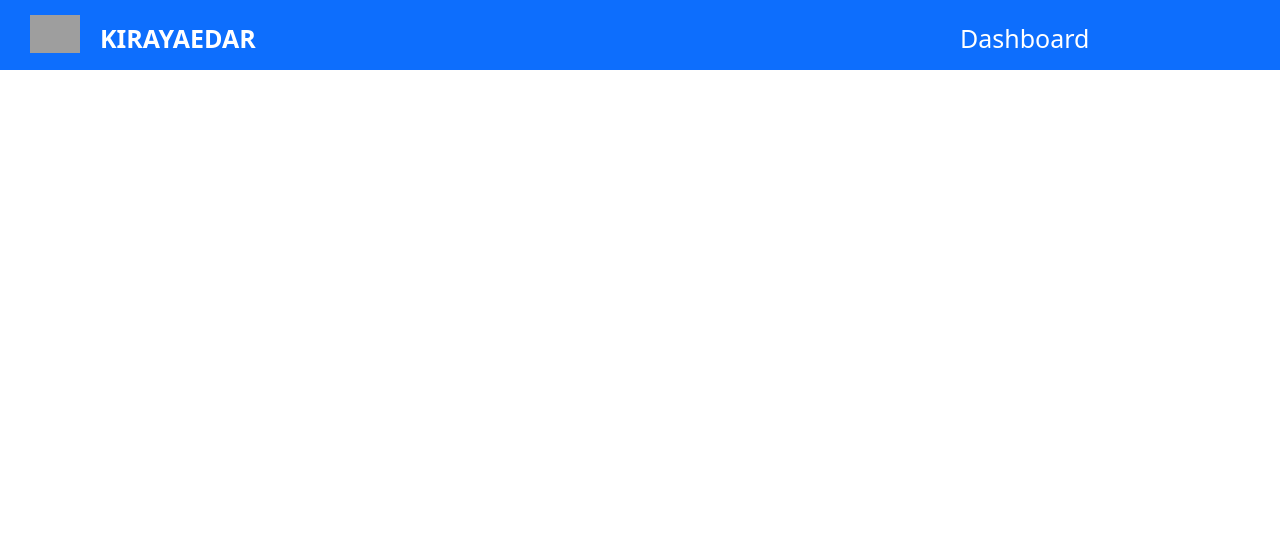
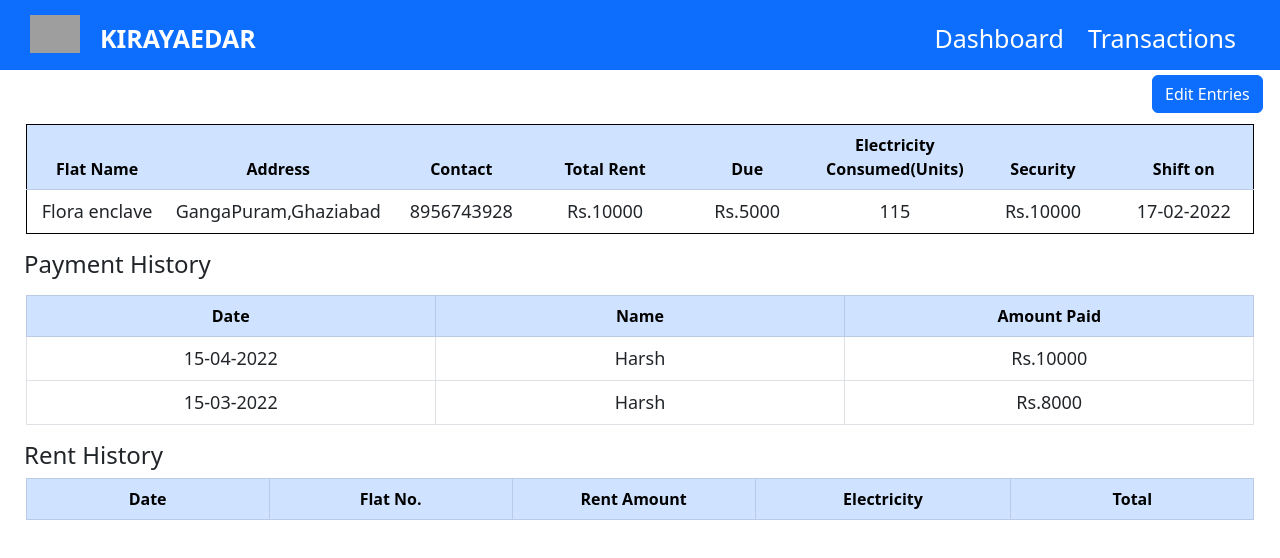
Before and after one commit to harsh0623/KIRAYEDAR, a React (Create React App) app in the folder kirayedar-react-project/: page /transactions in a window 1280 px wide. Shown: the top 558 px of the page. Built offline with nearby package versions, Linux system fonts and the light colour scheme; grey boxes are pictures that could not be loaded.

Commit message:
Creating transaction page and tables in the page

```diff
--- a/kirayedar-react-project/src/App.js
+++ b/kirayedar-react-project/src/App.js
@@ -5,13 +5,14 @@ import HeaderComponent from "./components/header.components";
 import Dashboard from './components/pages/dashboardPage.components';
 import LoginPage from './components/pages/loginPage.components';
 import SignUpPage from './components/pages/signupPage.components';
+import TransactionPage from './components/pages/transactionPage.components';
 
 
 
 function App() {
   const FlatDetails = [{
     flname:"Flora Enclave",
-    RentDue: 2000
+    RentDue: 5000
   },
     {
     flname:"Panchsheel",
@@ -22,6 +23,36 @@ function App() {
       RentDue:2000
   }
   ]
+  const Entries = [{
+    flname: "Flora enclave",
+    Address:"GangaPuram,Ghaziabad",
+    contact: 8956743928,
+    Rent: "10000",
+    RentDue: 5000,
+    Electricity_consume: 115,
+    security: 10000,
+    shift:"17-02-2022"
+  },
+    {
+      flname: "Gaur Homes",
+      Address: "GovindPuram,Ghaziabad",
+      contact: 8973453928,
+      Rent: "12000",
+      RentDue: 2000,
+      Electricity_consume: 125,
+      security: 12000,
+      shift: "7-03-2022"
+    }]
+  const payments = [{
+    date: "15-04-2022",
+    name: "Harsh",
+    amountPaid:10000
+  },
+    {
+    date: "15-03-2022",
+    name: "Harsh",
+    amountPaid: 8000
+  } ]
   return (
     <>
 
@@ -31,7 +62,8 @@ function App() {
           <Route path='/' element={<LoginPage />}></Route>
           <Route path='SignUp' element={<SignUpPage />}></Route>
           <Route path='dashboard' element={<Dashboard FlatDetails={FlatDetails} />}></Route>
-          <Route path='addflat' element={<AddFlat/>}></Route>
+          <Route path='addflat' element={<AddFlat />}></Route>
+          <Route path='transactions' element={<TransactionPage Payments={ payments} Entries={ Entries} />}></Route>
         </Routes>
       </BrowserRouter>
     </>
--- a/kirayedar-react-project/src/components/header.components.jsx
+++ b/kirayedar-react-project/src/components/header.components.jsx
@@ -8,6 +8,8 @@ export default function HeaderComponent() {
       style={{ width: "100vw", height: "70px", position: "relative" }}
     >
       <div className="container-fluid">
+        <Link to="/">
+          {" "}
           <img
             src="https://st.depositphotos.com/2808409/3926/v/380/depositphotos_39264255-stock-illustration-flat-house-icon-background.jpg?forcejpeg=true"
             style={{
@@ -17,6 +19,7 @@ export default function HeaderComponent() {
               left: "30px",
             }}
           />
+        </Link>
         <span
           style={{
             color: "white",
@@ -35,7 +38,7 @@ export default function HeaderComponent() {
           style={{
             position: "absolute",
             top: "20px",
-            left: "75%",
+            left: "73%",
             color: "white",
             fontSize: "25px",
           }}
@@ -43,6 +46,19 @@ export default function HeaderComponent() {
           Dashboard
         </div>
       </Link>
+      <Link to="/transactions">
+        <div
+          style={{
+            position: "absolute",
+            top: "20px",
+            left: "85%",
+            color: "white",
+            fontSize: "25px",
+          }}
+        >
+          Transactions
+        </div>
+      </Link>
     </nav>
   );
 }
--- a/kirayedar-react-project/src/components/pages/dashboardPage.components.jsx
+++ b/kirayedar-react-project/src/components/pages/dashboardPage.components.jsx
@@ -1,5 +1,5 @@
 import React from "react";
-import Table from "../Dashboardtable.components";
+import Table from "../tables/Dashboardtable.components";
 import { Link } from "react-router-dom";
 
 const Dashboard = (props) => {
@@ -66,7 +66,7 @@ const Dashboard = (props) => {
           </div>
           <div className="col-8">
             <table
-              className="table table-bordered "
+              className="table table-bordered table-hover"
               style={{
                 width: "50%",
                 position: "absolute",
@@ -74,14 +74,12 @@ const Dashboard = (props) => {
               }}
             >
               <thead className="table-primary">
-                <tr>
-                  <th className="colSpan-3" style={{ fontSize: "20px" }}>
-                    Flats
-                  </th>
-                  <th style={{ fontSize: "20px" }}>Dues</th>
+                <tr style={{ textAlign: "center", fontSize: "20px" }}>
+                  <th style={{ width: "50%" }}>Flats</th>
+                  <th style={{ width: "50%" }}>Dues</th>
                 </tr>
               </thead>
-              <Table flat={flat[0]}></Table>
+              <Table  flat={flat[0]}></Table>
               <Table flat={flat[1]}></Table>
               <Table flat={flat[2]}></Table>
             </table>
--- a/kirayedar-react-project/src/components/pages/loginPage.components.jsx
+++ b/kirayedar-react-project/src/components/pages/loginPage.components.jsx
@@ -3,14 +3,14 @@ import { useState } from "react";
 import { Link } from "react-router-dom";
 
 const LoginPage = () => {
-  const [ useInfo, setInfo ] = useState({
+  const [useInfo, setInfo] = useState({
     email: null,
-    password: null
+    password: null,
   });
   const HandleInputChange = (event) => {
-    setInfo([event.target.id]=event.target.value );
+    setInfo({ [event.target.id]: event.target.value });
   };
-  console.log(useInfo);
+
   return (
     <>
       {" "}
--- /dev/null
+++ b/kirayedar-react-project/src/components/pages/transactionPage.components.jsx
@@ -0,0 +1,111 @@
+import React from "react";
+import { MDBTable, MDBTableHead, MDBBtn } from "mdb-react-ui-kit";
+import EntriesTable from "../tables/EntriesTable.components";
+import PaymentTable from "../tables/paymentTable.component";
+
+const TransactionPage = (props) => {
+  const Entries = props.Entries;
+  const Payments = props.Payments;
+  return (
+    <div>
+      <div>
+        <MDBBtn
+          rounded
+          style={{ position: "relative", left: "90%", top: "5px" }}
+        >
+          Edit Entries
+        </MDBBtn>
+      </div>
+      <MDBTable
+        hover
+        className="  ms-auto me-auto mt-3"
+        style={{ width: "96%", border: "1px solid black" }}
+      >
+        <MDBTableHead className="table-primary">
+          <tr style={{ textAlign: "center" }}>
+            <th scope="col" style={{ width: "12%" }}>
+              Flat Name
+            </th>
+            <th scope="col" style={{ width: "12%" }}>
+              Address
+            </th>
+            <th scope="col" style={{ width: "12%" }}>
+              Contact
+            </th>
+            <th scope="col" style={{ width: "12%" }}>
+              Total Rent
+            </th>
+            <th scope="col" style={{ width: "12%" }}>
+              Due
+            </th>
+            <th scope="col" style={{ width: "12%" }}>
+              Electricity Consumed(Units)
+            </th>
+            <th scope="col" style={{ width: "12%" }}>
+              Security
+            </th>
+            <th scope="col" style={{ width: "12%" }}>
+              Shift on
+            </th>
+          </tr>
+        </MDBTableHead>
+        <EntriesTable entries={Entries[0]}></EntriesTable>
+      </MDBTable>
+      <div className="ms-4">
+        <h4>Payment History</h4>
+      </div>
+      <MDBTable
+        bordered
+        hover
+        className="  ms-auto me-auto mt-3"
+        style={{ width: "96%" }}
+      >
+        <MDBTableHead className="table-primary">
+          <tr style={{ textAlign: "center" }}>
+            <th scope="col" style={{ width: "32%" }}>
+              Date
+            </th>
+            <th scope="col" style={{ width: "32%" }}>
+              Name
+            </th>
+            <th scope="col" style={{ width: "32%" }}>
+              Amount Paid
+            </th>
+          </tr>
+        </MDBTableHead>
+        <PaymentTable payments={Payments[0]}></PaymentTable>
+        <PaymentTable payments={Payments[1]}></PaymentTable>
+      </MDBTable>
+      <div className="ms-4">
+        <h4>Rent History</h4>
+      </div>
+      <MDBTable
+        bordered
+        className="  ms-auto me-auto "
+        style={{ width: "96%" }}
+      >
+        <MDBTableHead className="table-primary">
+          <tr style={{ textAlign: "center" }}>
+            <th scope="col" style={{ width: "19%" }}>
+              Date
+            </th>
+            <th scope="col" style={{ width: "19%" }}>
+              Flat No.
+            </th>
+            <th scope="col" style={{ width: "19%" }}>
+              Rent Amount
+            </th>
+            <th scope="col" style={{ width: "20%" }}>
+              Electricity
+            </th>
+            <th scope="col" style={{ width: "19%" }}>
+              Total
+            </th>
+          </tr>
+        </MDBTableHead>
+      </MDBTable>
+    </div>
+  );
+};
+
+export default TransactionPage;
--- a/kirayedar-react-project/src/components/Dashboardtable.components.jsx
+++ b/kirayedar-react-project/src/components/tables/Dashboardtable.components.jsx
@@ -1,9 +1,10 @@
 import React from "react";
+import { Link } from "react-router-dom";
 
 const Table = ({flat}) => {
-    console.log(flat);
+
     return (
-        <tbody>
+        <tbody  style={{textAlign:"center"}}>
             <tr>
                 <td>{flat.flname}</td>
                 <td>Rs.{flat.RentDue}</td>
--- /dev/null
+++ b/kirayedar-react-project/src/components/tables/EntriesTable.components.jsx
@@ -0,0 +1,21 @@
+import React from "react";
+import { MDBTableBody } from "mdb-react-ui-kit";
+
+const EntriesTable = ({ entries }) => {
+  return (
+    <MDBTableBody>
+      <tr style={{ textAlign: "center",fontSize:"18px" }}>
+        <td style={{ width: "12%" }}>{entries.flname}</td>
+        <td style={{ width: "12%" }}>{entries.Address}</td>
+        <td style={{ width: "12%" }}>{entries.contact}</td>
+        <td style={{ width: "12%" }}>Rs.{entries.Rent}</td>
+        <td style={{ width: "12%" }}>Rs.{entries.RentDue}</td>
+        <td style={{ width: "12%" }}>{entries.Electricity_consume}</td>
+              <td style={{ width: "12%" }}>Rs.{entries.security }</td>
+              <td style={{ width: "12%" }}>{ entries.shift}</td>
+      </tr>
+    </MDBTableBody>
+  );
+};
+
+export default EntriesTable;
--- /dev/null
+++ b/kirayedar-react-project/src/components/tables/paymentTable.component.jsx
@@ -0,0 +1,16 @@
+import React from "react";
+import { MDBTableBody } from "mdb-react-ui-kit";
+
+const PaymentTable = ({payments}) => {
+  return (
+    <MDBTableBody>
+      <tr style={{ textAlign: "center",fontSize:"18px" }}>
+        <td style={{ width: "32%" }}>{payments.date}</td>
+        <td style={{ width: "32%" }}>{payments.name}</td>
+        <td style={{ width: "32%" }}>Rs.{payments.amountPaid}</td>
+      </tr>
+    </MDBTableBody>
+  );
+};
+
+export default PaymentTable;
```
Lines whose indentation alone changed are shown as unchanged.
